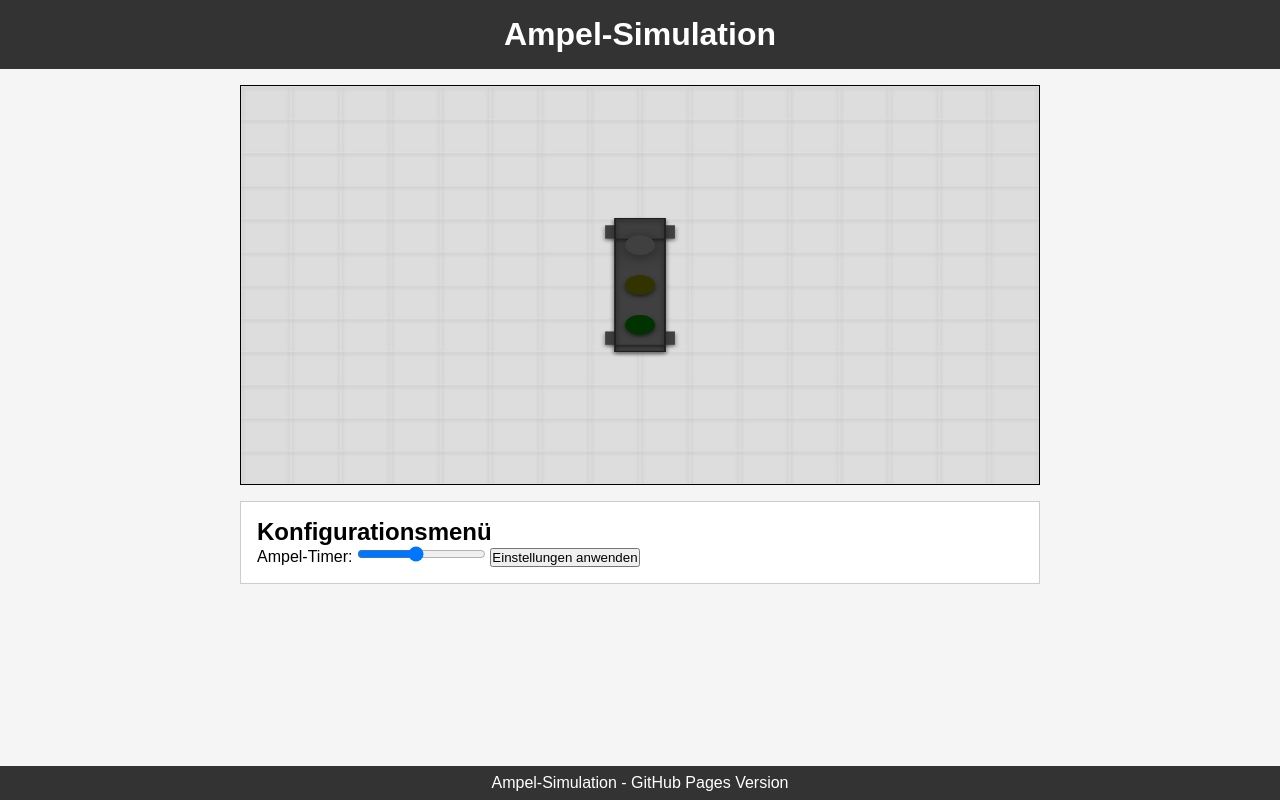
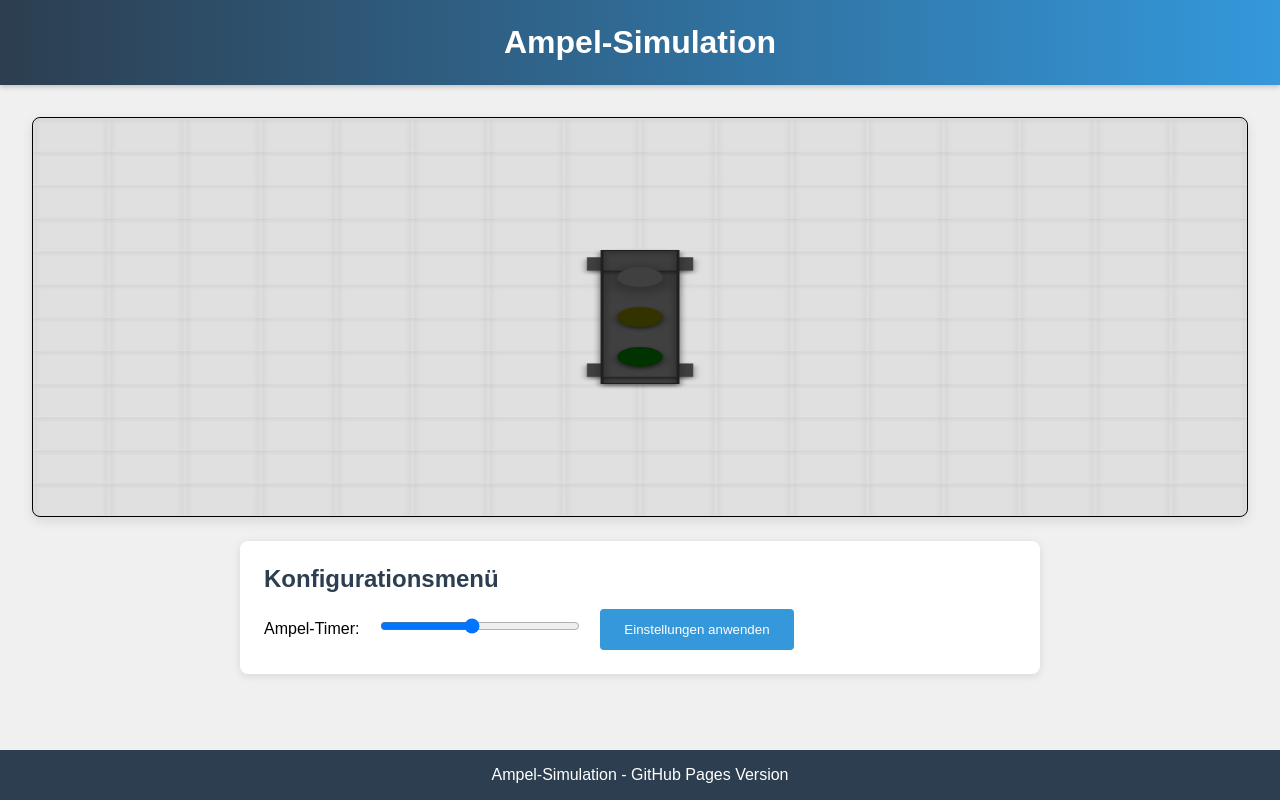
Before and after one commit to lucavt/trafficgeniusonline, a plain HTML site: page index.html in a window 1280 px wide. Drawn offline with Linux system fonts and the light colour scheme.

Commit message:
Update style.css

```diff
--- a/style.css
+++ b/style.css
@@ -1,4 +1,3 @@
-/* Reset und Grundstile */
 * {
   margin: 0;
   padding: 0;
@@ -6,53 +5,73 @@
 }
 
 body {
-  font-family: Arial, sans-serif;
-  background-color: #f5f5f5;
+  font-family: 'Arial', sans-serif;
+  background-color: #f0f0f0;
   display: flex;
   flex-direction: column;
   min-height: 100vh;
 }
 
-/* Header */
 header {
-  background-color: #333;
-  color: #fff;
-  padding: 1rem;
+  background: linear-gradient(to right, #2c3e50, #3498db);
+  color: white;
+  padding: 1.5rem;
   text-align: center;
+  box-shadow: 0 2px 5px rgba(0,0,0,0.2);
 }
 
-/* Main-Bereich */
 main {
   flex: 1;
   display: flex;
   flex-direction: column;
   align-items: center;
-  padding: 1rem;
+  padding: 2rem;
+  gap: 1.5rem;
 }
 
-/* Canvas für die Spielszene */
 #gameCanvas {
-  background-color: #ddd;
-  width: 100%;
-  max-width: 800px;
-  height: 400px;
-  border: 2px solid #333;
+  background: #e0e0e0;
+  border-radius: 8px;
+  box-shadow: 0 4px 12px rgba(0,0,0,0.1);
 }
 
-/* Konfigurationsmenü */
 #controlPanel {
-  margin-top: 1rem;
-  background-color: #fff;
-  padding: 1rem;
-  border: 1px solid #ccc;
+  background: white;
+  padding: 1.5rem;
+  border-radius: 8px;
+  box-shadow: 0 2px 8px rgba(0,0,0,0.1);
   width: 100%;
   max-width: 800px;
 }
 
-/* Footer */
+#controlPanel h2 {
+  color: #2c3e50;
+  margin-bottom: 1rem;
+}
+
+input[type="range"] {
+  width: 200px;
+  margin: 0 1rem;
+}
+
+button {
+  background: #3498db;
+  color: white;
+  border: none;
+  padding: 0.8rem 1.5rem;
+  border-radius: 4px;
+  cursor: pointer;
+  transition: background 0.3s;
+}
+
+button:hover {
+  background: #2980b9;
+}
+
 footer {
-  background-color: #333;
-  color: #fff;
+  background: #2c3e50;
+  color: white;
   text-align: center;
-  padding: 0.5rem;
+  padding: 1rem;
+  margin-top: auto;
 }
```
